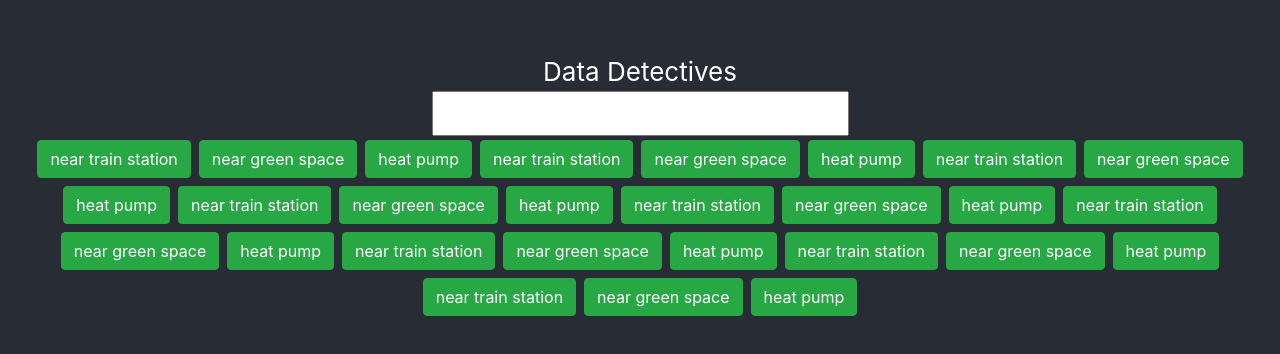
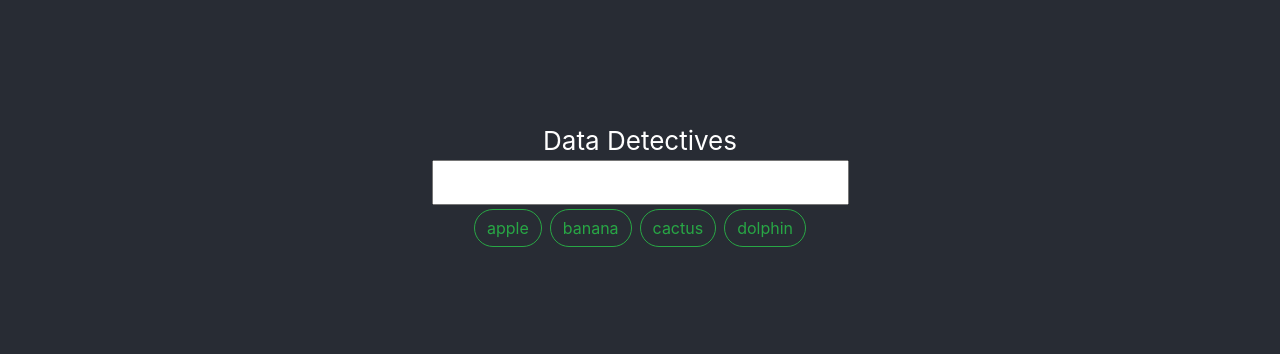
Before and after one commit to suzybee1987/data-detectives, a React (Create React App) app: page / in a window 1280 px wide. Shown: the part 214-568 px from the top of the page. Built offline with nearby package versions, Linux system fonts and the light colour scheme.

Commit message:
fix: downgrade react version, add handleclick to topics

```diff
--- a/package.json
+++ b/package.json
@@ -10,8 +10,8 @@
     "@types/node": "^16.18.61",
     "@types/react": "^18.2.37",
     "@types/react-dom": "^18.2.15",
-    "react": "^18.2.0",
-    "react-dom": "^18.2.0",
+    "react": "^18.0.0",
+    "react-dom": "^18.0.0",
     "react-scripts": "5.0.1",
     "typescript": "^4.9.5",
     "web-vitals": "^2.1.4"
--- a/src/App.css
+++ b/src/App.css
@@ -32,7 +32,13 @@
   from {
     transform: rotate(0deg);
   }
+
   to {
     transform: rotate(360deg);
   }
 }
+
+
+.btn {
+  border-radius: 9999px;
+}
--- a/src/Postcode/index.tsx
+++ b/src/Postcode/index.tsx
@@ -6,7 +6,7 @@ export const PostCodeFinder: FC = (): React.ReactElement => {
 
     const formatPostCode = (str: string) => {
       if (inputElement) {
-        str = str.toUpperCase();
+        str = str.toLowerCase();
         str = str.replace(/[^0-9a-z]/gi, "");
         const parts = str.match(/^([A-Z]{1,2}\d{1,2}[A-Z]?)\s*(\d[A-Z]{2})$/);
 
--- a/src/Topics/index.tsx
+++ b/src/Topics/index.tsx
@@ -1,46 +1,37 @@
-import React, { FC } from "react";
+import React, { FC, useState } from "react";
 
 export const Topics: FC = (): React.ReactElement => {
-  const topicsAvailable = [
-    "near train station",
-    "near green space",
-    "heat pump",
-    "near train station",
-    "near green space",
-    "heat pump",
-    "near train station",
-    "near green space",
-    "heat pump",
-    "near train station",
-    "near green space",
-    "heat pump",
-    "near train station",
-    "near green space",
-    "heat pump",
-    "near train station",
-    "near green space",
-    "heat pump",
-    "near train station",
-    "near green space",
-    "heat pump",
-    "near train station",
-    "near green space",
-    "heat pump",
-    "near train station",
-    "near green space",
-    "heat pump",
-  ];
+  const [selectedTopics, setSelectedTopics] = useState<string[]>([]);
+
+  const handleClick = (topic: string): void => {
+    setSelectedTopics((prevSelected) =>
+      prevSelected.includes(topic)
+        ? prevSelected.filter((selectedTopic) => selectedTopic !== topic)
+        : [...prevSelected, topic]
+    );
+  };
+
+  // Change this when we get azure access data lake
+  const topicsAvailable: string[] = ["apple", "banana", "cactus", "dolphin"];
+
   return (
-    <div className="row">
-      <div className="col">
+    <div>
       {topicsAvailable.map((topic: string) => {
+        const isSelected = selectedTopics.includes(topic);
+
         return (
-            <button type="button" className="btn btn-success m-1" key={topic}>
+          <button
+            type="button"
+            className={`btn ${
+              isSelected ? "btn-success" : "btn-outline-success"
+            } m-1`}
+            key={topic}
+            onClick={() => handleClick(topic)}
+          >
             {topic}
           </button>
         );
       })}
     </div>
-    </div>
   );
 };
```
Also changed, not shown: 1 other file (tests, documents, lock files or other folders). Lines whose indentation alone changed are shown as unchanged.
